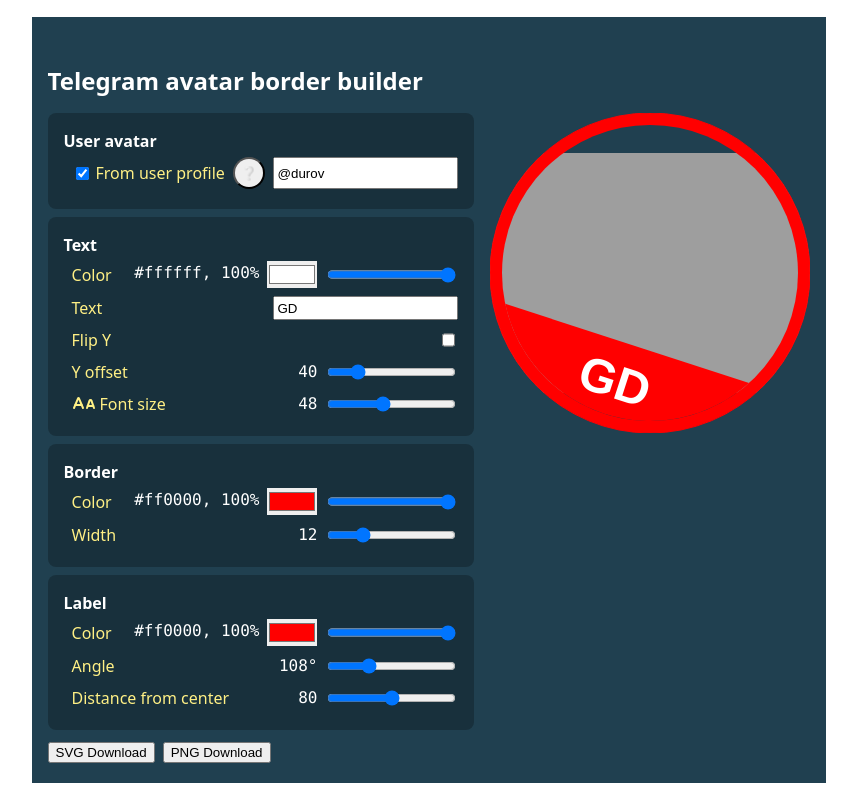
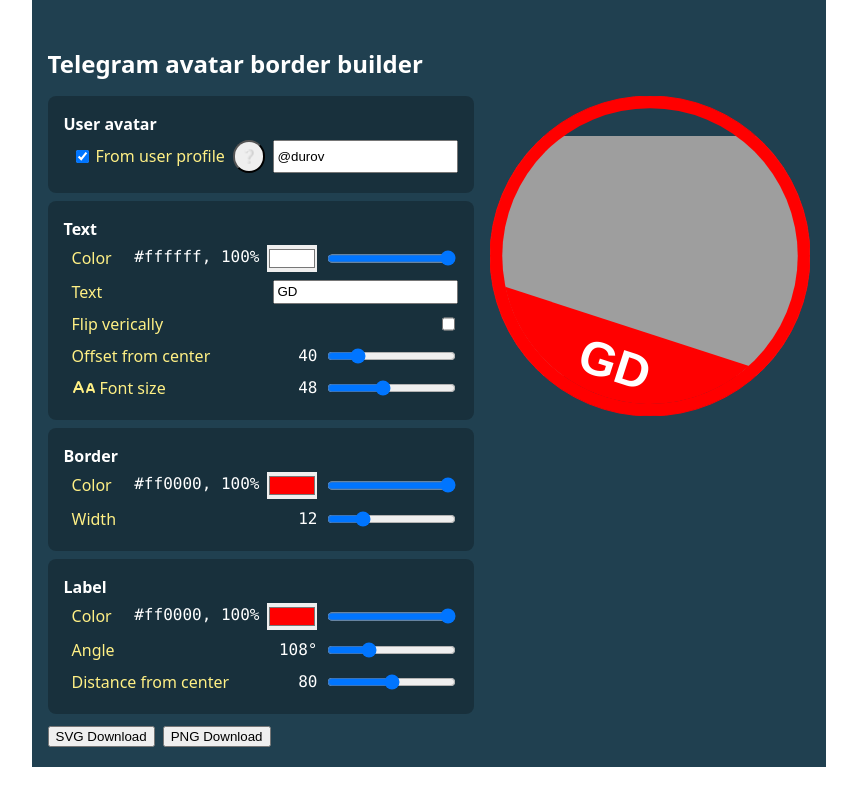
Before and after one commit to Rubyroidas/tgavatar, a React (Vite) app: page / in a window 1280 px wide. Shown: the whole page, without its empty margins (211-1068 px from the left). Built offline with nearby package versions, Linux system fonts and the light colour scheme.

Commit message:
chore: minor UX stuff

```diff
--- a/src/App.tsx
+++ b/src/App.tsx
@@ -153,14 +153,14 @@
                                 onChange={(e) => setText(e.target.value)}
                             />
                         </Field>
-                        <Field label="Flip Y">
+                        <Field label="Flip verically">
                             <input
                                 type="checkbox"
                                 checked={flipTextY}
                                 onChange={e => setFlipTextY(e.target.checked)}
                             />
                         </Field>
-                        <Field label="Y offset">
+                        <Field label="Offset from center">
                             <FieldValuePreview>
                                 {textOffsetY}
                             </FieldValuePreview>
--- a/src/Avatar.tsx
+++ b/src/Avatar.tsx
@@ -70,7 +70,7 @@
                     <circle
                         cx={R}
                         cy={R}
-                        r={R - borderWidth}
+                        r={R - borderWidth - 0.25}
                         fill="black"
                     />
                 </mask>
--- a/src/index.css
+++ b/src/index.css
@@ -23,7 +23,6 @@
 #root {
     display: flex;
     flex-direction: column;
-    justify-content: center;
     align-items: center;
 }
 
```
